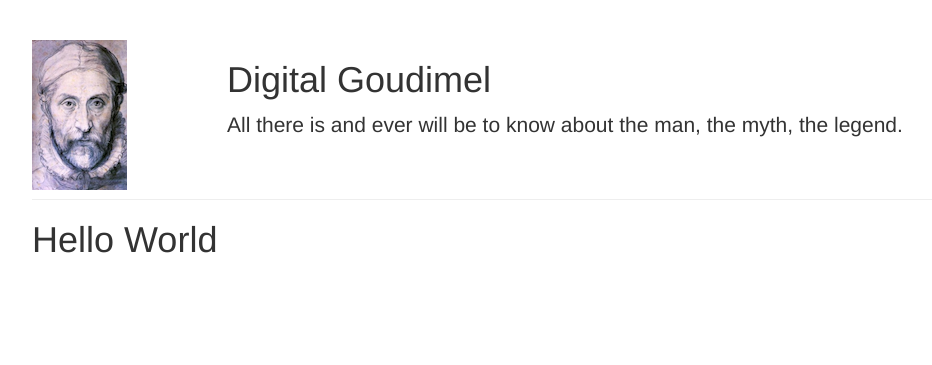
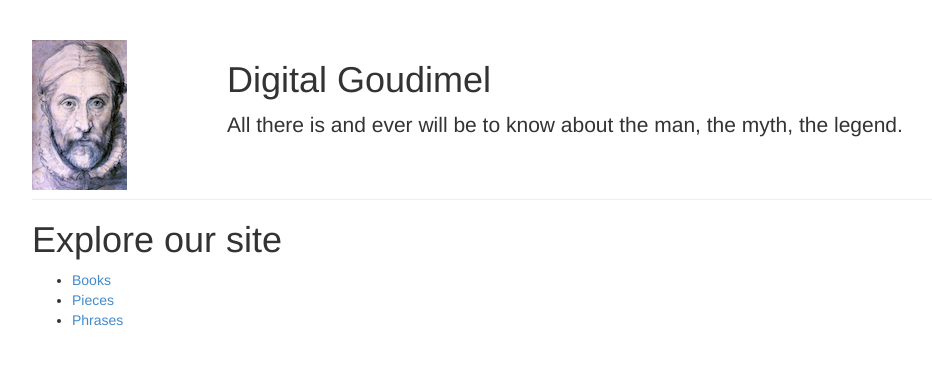
Before and after one commit to ahankinson/ToursDemoApplication, a Django app: page / in a window 1280 px wide. Shown: the top 365 px of the page, without its empty margins (38-970 px from the left). Run offline with Django 3.2, Linux system fonts and the light colour scheme; parts of the project's set-up code (start-up, migrations or seed data) failed here and were passed over; some libraries are stand-ins or nearby versions.

Commit message:
Update index.html template; add new part to tutorial

```diff
--- a/goudimel/templates/index.html
+++ b/goudimel/templates/index.html
@@ -1,5 +1,10 @@
 {% extends "base.html" %}
 
 {% block body %}
-    <h1>Hello World</h1>
+    <h1>Explore our site</h1>
+    <ul>
+        <li><a href="/book">Books</a></li>
+        <li><a href="/piece">Pieces</a></li>
+        <li><a href="/phrase">Phrases</a></li>
+    </ul>
 {% endblock %}
```
Also changed, not shown: README.md.
